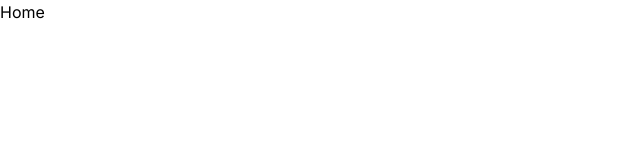
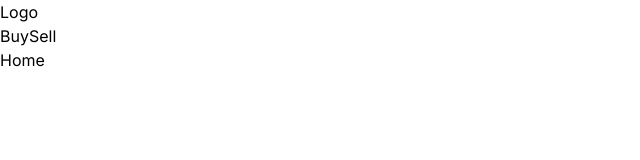
Before and after one commit to henzyd/Nado, a React (Vite) app: page / in a window 1280 px wide. Shown: the top 160 px of the page, without its empty margins (0-640 px from the left). Built offline with nearby package versions, Linux system fonts and the light colour scheme.

Commit message:
Built the home layout

```diff
--- a/src/components/Layouts/HomeLayout.tsx
+++ b/src/components/Layouts/HomeLayout.tsx
@@ -1,7 +1,13 @@
 import React from "react";
+import NavBar from "../NavBar";
 
 const HomeLayout: React.FC<{ children: React.ReactNode }> = ({ children }) => {
-  return <div>{children}</div>;
+  return (
+    <div>
+      <NavBar />
+      {children}
+    </div>
+  );
 };
 
 export default HomeLayout;
--- a/src/components/NavBar.tsx
+++ b/src/components/NavBar.tsx
@@ -1,7 +1,35 @@
 import React from "react";
+import Logo from "./Logo";
+import { NavLink } from "react-router-dom";
 
 const NavBar = () => {
-  return <div>NavBar</div>;
+  const navData = [
+    {
+      id: 1,
+      name: "Buy",
+      link: "/buy",
+    },
+    {
+      id: 2,
+      name: "Sell",
+      link: "/sell",
+    },
+  ];
+  return (
+    <div id="NavBar" className=" w-full flex justify-between items-center">
+      <Logo />
+
+      <div>
+        {navData.map((item) => (
+          <NavLink key={item.id} to={item.link}>
+            {item.name}
+          </NavLink>
+        ))}
+      </div>
+
+      <div></div>
+    </div>
+  );
 };
 
 export default NavBar;
```
Also changed, not shown: src/components/Button.tsx (added, +11 -0 lines).
